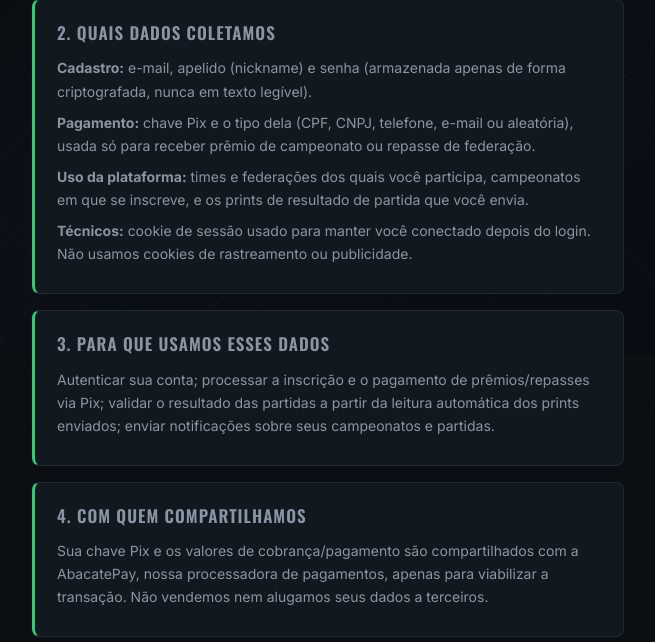
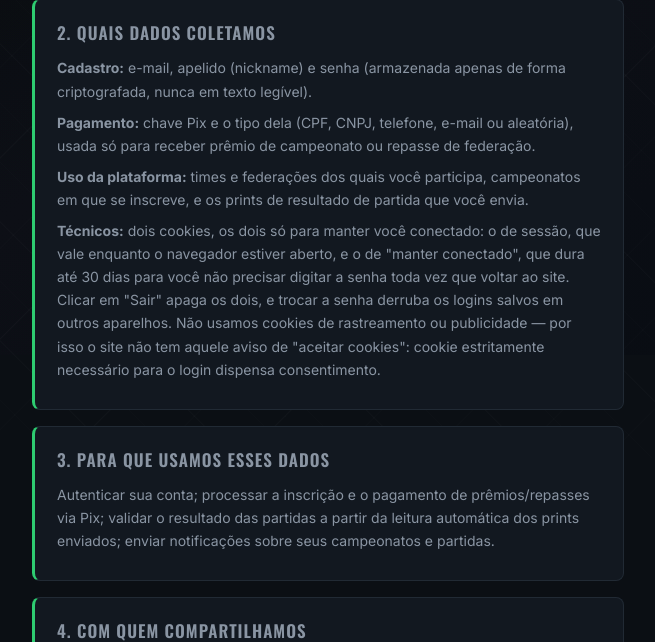
Before and after one commit to Celoabramo/pro-champions, a Flask app: page /politica-de-privacidade in a window 1280 px wide. Shown: the part 445-1087 px from the top of the page, without its empty margins (312-967 px from the left). Run offline with Flask 3, Linux system fonts and the light colour scheme; the visitor is signed in with stand-in values (Sample User, id 1); data that the repository does not hold is empty; some libraries are stand-ins or nearby versions.

Commit message:
Manter conectado: nao precisa logar de novo a cada visita
O site so tinha cookie de sessao, que morre quando o navegador fecha -
entao todo mundo tinha que digitar a senha de novo na visita seguinte.
Agora o login tambem grava o cookie de "manter conectado" do Flask-Login,
com validade de 30 dias e as mesmas travas do cookie de sessao
(HttpOnly, SameSite=Lax e Secure fora do debug local).

Pra esse cookie longo nao virar uma chave permanente, o id guardado nele
passa a levar uma marca derivada da senha atual (User.get_id): trocar ou
redefinir a senha invalida na hora os logins salvos em outros aparelhos.
O formato antigo (so o numero) continua sendo aceito, senao quem estava
logado cairia neste deploy.

Nao entra aviso de "aceitar cookies": o site nao usa cookie de
rastreamento nem de publicidade, e cookie estritamente necessario pro
login dispensa consentimento. A politica de privacidade foi atualizada
descrevendo os dois cookies e a validade de 30 dias.

Co-Authored-By: Claude Opus 5 <noreply@anthropic.com>

```diff
--- a/app.py
+++ b/app.py
@@ -75,6 +75,16 @@ app.config["SESSION_COOKIE_HTTPONLY"] = True
 app.config["SESSION_COOKIE_SAMESITE"] = "Lax"
 app.config["SESSION_COOKIE_SECURE"] = os.environ.get("FLASK_DEBUG") != "1"
 
+# O cookie de sessão morre quando o navegador fecha. Pra não obrigar todo
+# mundo a digitar a senha de novo a cada visita, o login também grava um
+# cookie de "manter conectado" que dura 30 dias — com as mesmas travas do
+# cookie de sessão. Ele deixa de valer se a pessoa clicar em "Sair" ou
+# trocar a senha (ver User.get_id em models.py).
+app.config["REMEMBER_COOKIE_DURATION"] = timedelta(days=30)
+app.config["REMEMBER_COOKIE_HTTPONLY"] = True
+app.config["REMEMBER_COOKIE_SAMESITE"] = "Lax"
+app.config["REMEMBER_COOKIE_SECURE"] = os.environ.get("FLASK_DEBUG") != "1"
+
 # Localmente usa SQLite em arquivo (simples, sem precisar instalar nada).
 # Em produção, defina DATABASE_URL no ambiente apontando pra um Postgres —
 # o Railway não mantém arquivos entre deploys, um banco em arquivo local
@@ -192,8 +202,24 @@ login_manager.init_app(app)
 
 @login_manager.user_loader
 def load_user(user_id):
-    """O Flask-Login usa essa função para saber quem é o usuário logado."""
-    return User.query.get(int(user_id))
+    """O Flask-Login usa essa função para saber quem é o usuário logado.
+
+    O id guardado no cookie vem como "123:marca" (ver User.get_id): a marca
+    é derivada da senha atual, então um cookie gravado antes de uma troca de
+    senha não abre mais a conta. Cookie no formato antigo (só o número)
+    continua valendo — senão todo mundo que estava logado cairia no deploy
+    que estreou esse formato.
+    """
+    partes = str(user_id).split(":")
+    try:
+        usuario = User.query.get(int(partes[0]))
+    except ValueError:
+        return None
+    if usuario is None:
+        return None
+    if len(partes) > 1 and not hmac.compare_digest(partes[1], usuario.marca_da_senha()):
+        return None
+    return usuario
 
 
 def criar_notificacao(usuario, tipo, mensagem, torneio=None, confronto=None):
@@ -392,7 +418,7 @@ def cadastro():
         db.session.add(novo_usuario)
         db.session.commit()
 
-        login_user(novo_usuario)
+        login_user(novo_usuario, remember=True)
         flash("Cadastro feito com sucesso!", "sucesso")
         return redirect(url_for("perfil"))
 
@@ -409,7 +435,7 @@ def login():
         usuario = User.query.filter_by(email=email).first()
 
         if usuario and check_password_hash(usuario.senha_hash, senha):
-            login_user(usuario)
+            login_user(usuario, remember=True)
             return redirect(url_for("perfil"))
 
         flash("E-mail ou senha incorretos.", "erro")
--- a/models.py
+++ b/models.py
@@ -6,6 +6,7 @@ User (jogador). Nas próximas partes vamos adicionar Team, Tournament
 e Match aqui também.
 """
 
+import hashlib
 import secrets
 import string
 from datetime import datetime, timedelta
@@ -171,6 +172,20 @@ class User(UserMixin, ComXP, db.Model):
     nickname = db.Column(db.String(40), unique=True, nullable=False)
     senha_hash = db.Column(db.String(255), nullable=False)
     criado_em = db.Column(db.DateTime, server_default=db.func.now())
+
+    def get_id(self):
+        """Identidade que vai dentro do cookie de login.
+
+        Além do id, leva uma marca da senha atual. É isso que faz trocar a
+        senha (ou redefinir por "esqueci minha senha") derrubar os logins
+        salvos em outros aparelhos: a marca muda e o cookie antigo para de
+        valer. Sem isso, o cookie de "manter conectado" continuaria abrindo
+        a conta por 30 dias mesmo depois da troca de senha.
+        """
+        return f"{self.id}:{self.marca_da_senha()}"
+
+    def marca_da_senha(self):
+        return hashlib.sha256(self.senha_hash.encode()).hexdigest()[:16]
 
     # Só quem tem essa flag marcada pode criar campeonato. Por enquanto não
     # tem painel de admin — a promoção é feita direto no banco (ver comando
--- a/templates/politica_privacidade.html
+++ b/templates/politica_privacidade.html
@@ -21,8 +21,12 @@
         usada só para receber prêmio de campeonato ou repasse de federação.</p>
         <p><strong>Uso da plataforma:</strong> times e federações dos quais você participa, campeonatos em
         que se inscreve, e os prints de resultado de partida que você envia.</p>
-        <p><strong>Técnicos:</strong> cookie de sessão usado para manter você conectado depois do login.
-        Não usamos cookies de rastreamento ou publicidade.</p>
+        <p><strong>Técnicos:</strong> dois cookies, os dois só para manter você conectado: o de sessão,
+        que vale enquanto o navegador estiver aberto, e o de &quot;manter conectado&quot;, que dura até 30 dias
+        para você não precisar digitar a senha toda vez que voltar ao site. Clicar em &quot;Sair&quot; apaga os
+        dois, e trocar a senha derruba os logins salvos em outros aparelhos.
+        Não usamos cookies de rastreamento ou publicidade — por isso o site não tem aquele aviso de
+        &quot;aceitar cookies&quot;: cookie estritamente necessário para o login dispensa consentimento.</p>
     </div>
 
     <div class="perfil-bloco">
```
